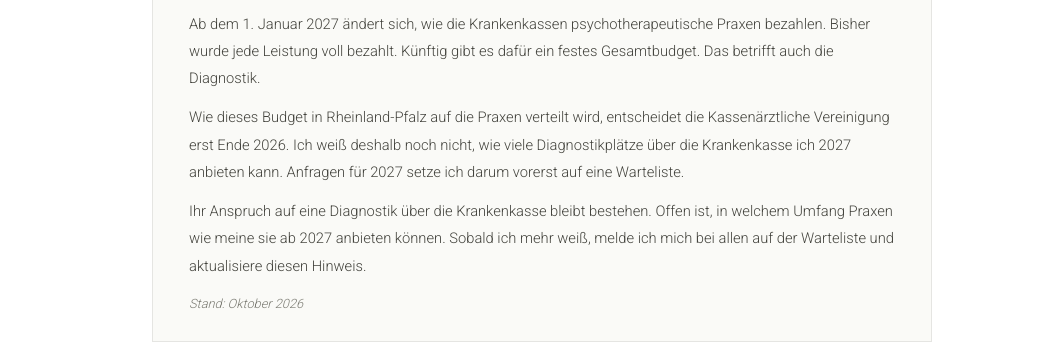
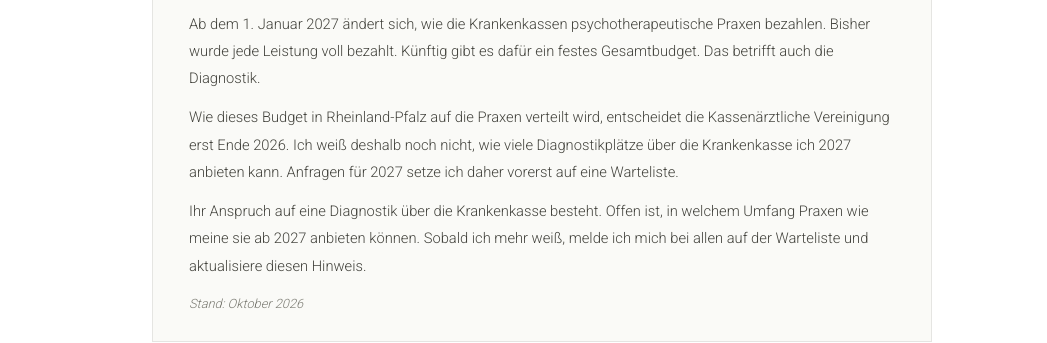
Before and after one commit to shelynx79/praxis-methoden, a plain HTML site: page autismus-diagnostik.html in a window 1280 px wide. Shown: the part 1045-1388 px from the top of the page, without its empty margins (98-1145 px from the left). Drawn offline with Linux system fonts and the light colour scheme.

Commit message:
Update autismus-diagnostik.html

```diff
--- a/autismus-diagnostik.html
+++ b/autismus-diagnostik.html
@@ -717,10 +717,10 @@
         Wie dieses Budget in Rheinland-Pfalz auf die Praxen verteilt wird, entscheidet die
         Kassenärztliche Vereinigung erst Ende 2026. Ich weiß deshalb noch nicht, wie viele
         Diagnostikplätze über die Krankenkasse ich 2027 anbieten kann. Anfragen für 2027 setze ich
-        darum vorerst auf eine Warteliste.
+        daher vorerst auf eine Warteliste.
       </p>
       <p>
-        Ihr Anspruch auf eine Diagnostik über die Krankenkasse bleibt bestehen. Offen ist, in welchem
+        Ihr Anspruch auf eine Diagnostik über die Krankenkasse besteht. Offen ist, in welchem
         Umfang Praxen wie meine sie ab 2027 anbieten können. Sobald ich mehr weiß, melde ich mich bei
         allen auf der Warteliste und aktualisiere diesen Hinweis.
       </p>
```
